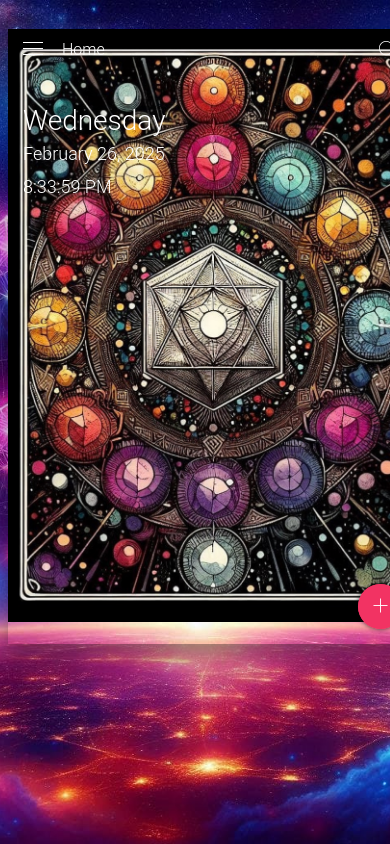
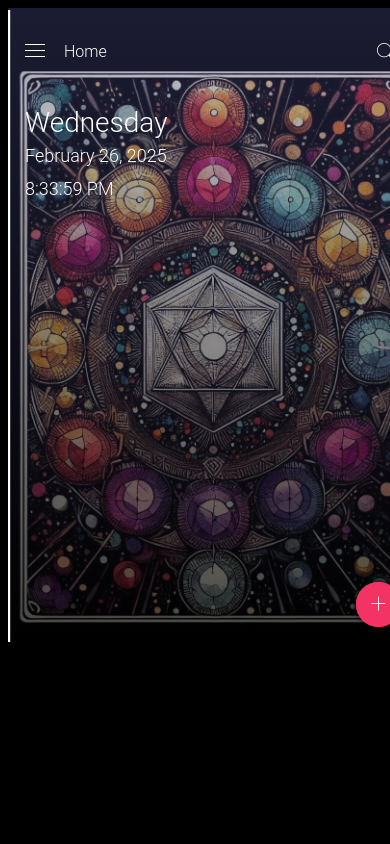
Before and after one commit to Bloodwun/Metatrons_Tablets, a PHP site: page /index.php in a window 390 px wide; the page is wider, and only the part inside the window is pictured. Run offline with PHP 8.4, Linux system fonts and the light colour scheme; a stand-in replaces the project's code that opens the database connection.

Commit message:
Update styles for mobile-wrap and body background for improved visibility and aesthetics

```diff
--- a/assets/css/style.css
+++ b/assets/css/style.css
@@ -1,7 +1,8 @@
 
 body {
-  background: url("../images/background-img.jpg") no-repeat center center fixed;
+  /* background: url("../images/background-img.jpg") no-repeat center center fixed; */
   background-size: cover;
+ background-color: #000;
   font: 300 18px/18px Roboto;
 }
 
@@ -21,15 +22,15 @@ body {
   clear: both;
   display: block;
 }
-
 .mobile-wrap {
   margin: auto;
-  width: 410px; /* Adjust as needed */
-  aspect-ratio: 1 / 1.55; /* Adjust this ratio based on your image */
+  padding: 2px;
+  width: 410px;
+  aspect-ratio: 1 / 1.55;
   overflow: hidden;
   position: relative;
-  background: url(../images/metatroncard.jpg) no-repeat center center;
-  background-size: contain; /* Keeps the full image visible */
+  background: black url(../images/metatroncard.jpg) no-repeat center bottom; /* Black + Image */
+  background-size: contain;
   box-shadow: 0 12px 15px 0 rgba(0, 0, 0, 0.24),
     0 17px 50px 0 rgba(0, 0, 0, 0.19);
 }
@@ -42,12 +43,12 @@ body {
   bottom: 0;
   content: "";
   position: absolute;
-  /* background: rgba(90, 93, 165, 0.8);
+  background: rgba(90, 93, 165, 0.8);
   background: linear-gradient(
     to bottom,
-    rgba(90, 93, 165, 1),
+    rgba(90, 93, 165, 0.3),
     rgba(0, 0, 0, 0.7)
-  ); */
+  );
 }
 
 .mobile {
```
